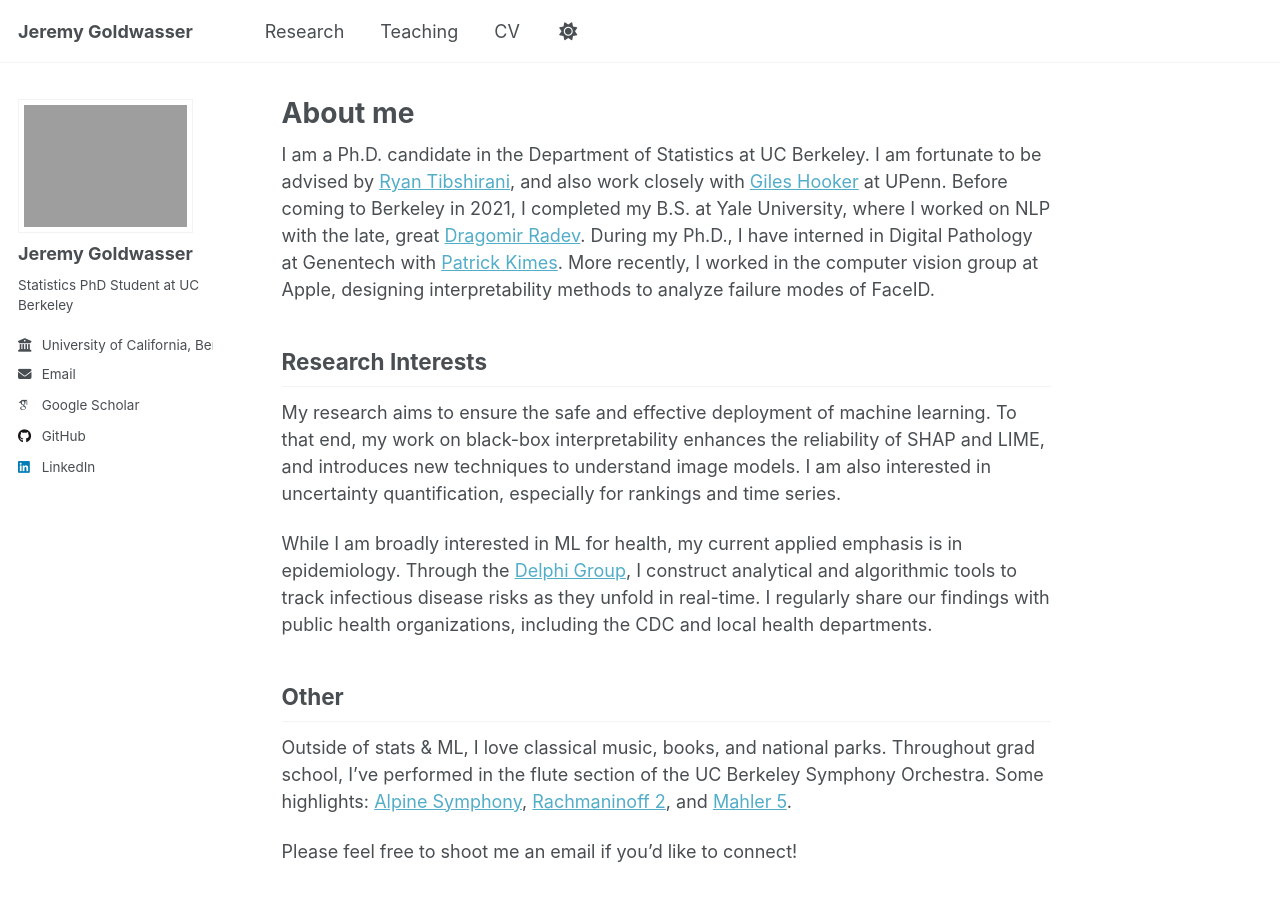
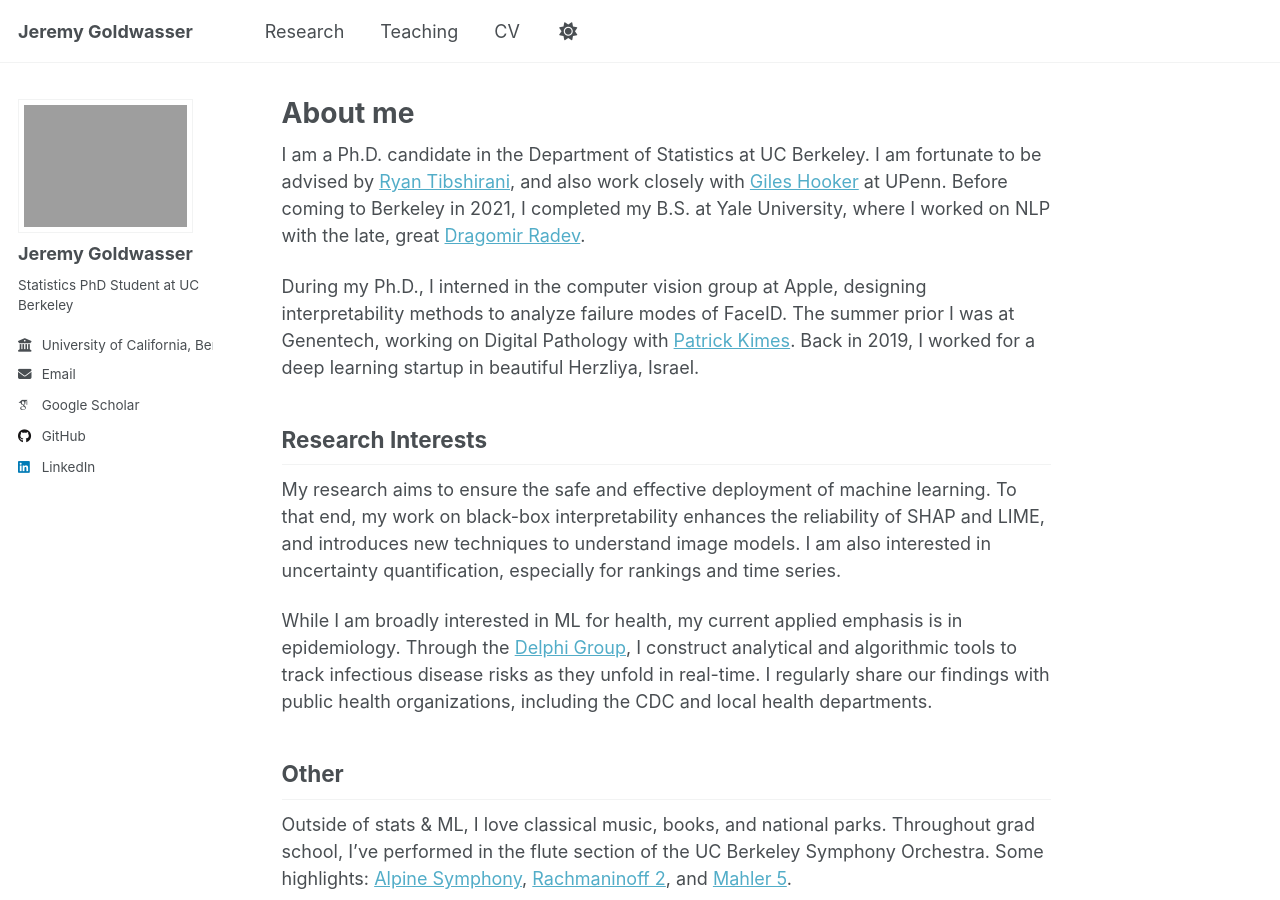
Before and after one commit to jeremy-goldwasser/jeremy-goldwasser.github.io, a Jekyll site: the page built from _pages/about.md, in a window 1280 px wide and 900 px high. Built offline with Jekyll 4.4.1, drawn with Linux system fonts in a browser that asks for light colours; some web fonts are replaced.

Commit message:
Update about.md

```diff
--- a/_pages/about.md
+++ b/_pages/about.md
@@ -9,7 +9,9 @@ redirect_from:
 ---
 
 
-I am a Ph.D. candidate in the Department of Statistics at UC Berkeley. I am fortunate to be advised by [Ryan Tibshirani](https://www.stat.berkeley.edu/~ryantibs/), and also work closely with [Giles Hooker](https://gileshooker.com/) at UPenn. Before coming to Berkeley in 2021, I completed my B.S. at Yale University, where I worked on NLP with the late, great [Dragomir Radev](https://seas.yale.edu/news-events/news/memoriam-dragomir-radev-professor-computer-science). During my Ph.D., I have interned in Digital Pathology at Genentech with [Patrick Kimes](https://www.pkimes.com/). More recently, I worked in the computer vision group at Apple, designing interpretability methods to analyze failure modes of FaceID.
+I am a Ph.D. candidate in the Department of Statistics at UC Berkeley. I am fortunate to be advised by [Ryan Tibshirani](https://www.stat.berkeley.edu/~ryantibs/), and also work closely with [Giles Hooker](https://gileshooker.com/) at UPenn. Before coming to Berkeley in 2021, I completed my B.S. at Yale University, where I worked on NLP with the late, great [Dragomir Radev](https://seas.yale.edu/news-events/news/memoriam-dragomir-radev-professor-computer-science).
+
+During my Ph.D., I interned in the computer vision group at Apple, designing interpretability methods to analyze failure modes of FaceID. The summer prior I was at Genentech, working on Digital Pathology with [Patrick Kimes](https://www.pkimes.com/). Back in 2019, I worked for a deep learning startup in beautiful Herzliya, Israel.
 
 
 ## Research Interests
```
